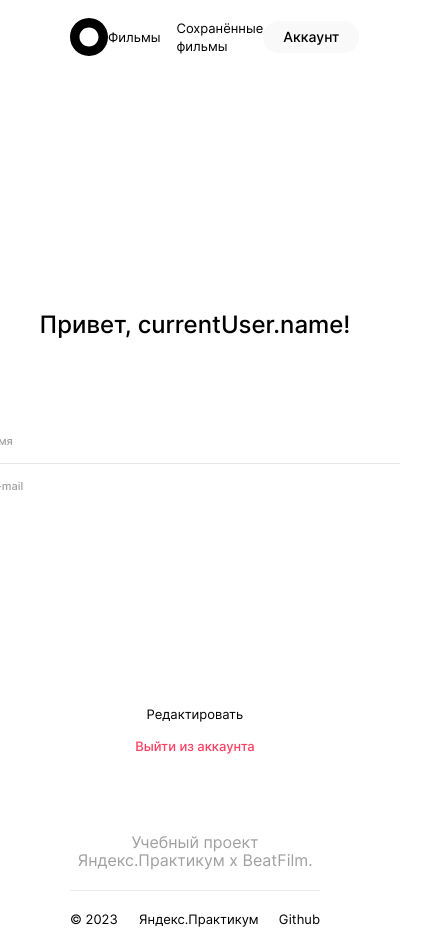
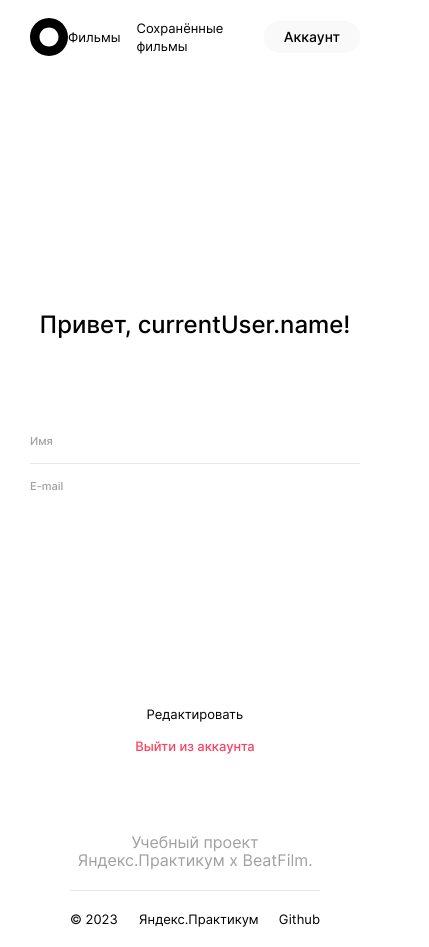
Before and after one commit to tatiana-dorokhova/movies-explorer-frontend, a React (Create React App) app: page /profile in a window 390 px wide. Shown: the whole page, 429 px wide, since content can reach past the window. Built offline with nearby package versions, Linux system fonts and the light colour scheme.

Commit message:
header and profile adapted

```diff
--- a/src/components/Header/Header.css
+++ b/src/components/Header/Header.css
@@ -90,6 +90,11 @@
   .header__auth-container {
     padding-top: 232px;
   }
+
+  .header__main-container {
+    padding: 0 30px;
+    width: calc(100% - 2 * 30px);
+  }
 }
 
 @media screen and (max-width: 456px) {
--- a/src/components/Profile/Profile.css
+++ b/src/components/Profile/Profile.css
@@ -95,6 +95,12 @@
   }
 }
 
+@media screen and (max-width: 470px) {
+  .profile {
+    width: calc(100% - 2 * 30px);
+  }
+}
+
 @media screen and (max-width: 320px) {
   .profile {
     margin-top: 70px;
```
